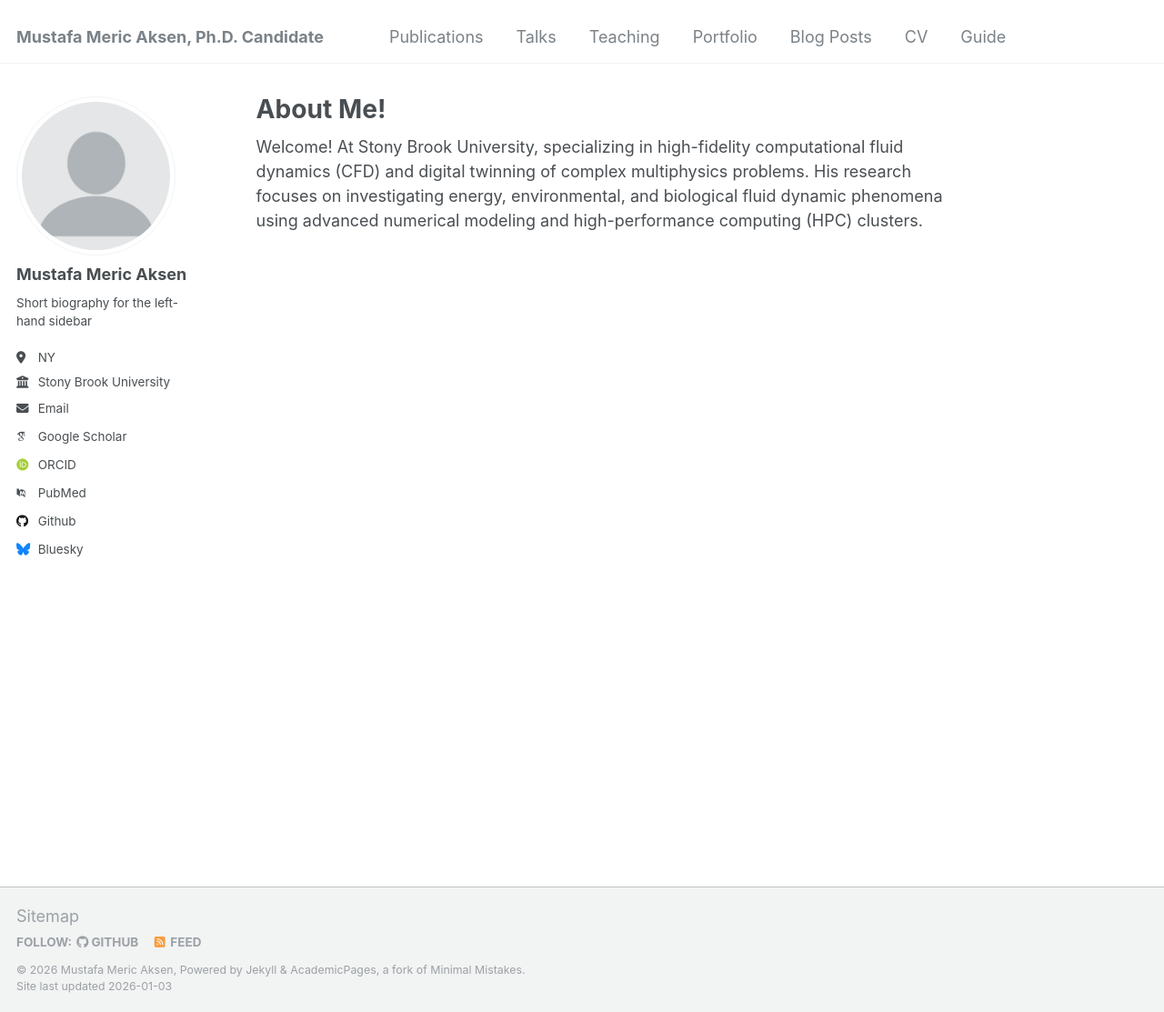
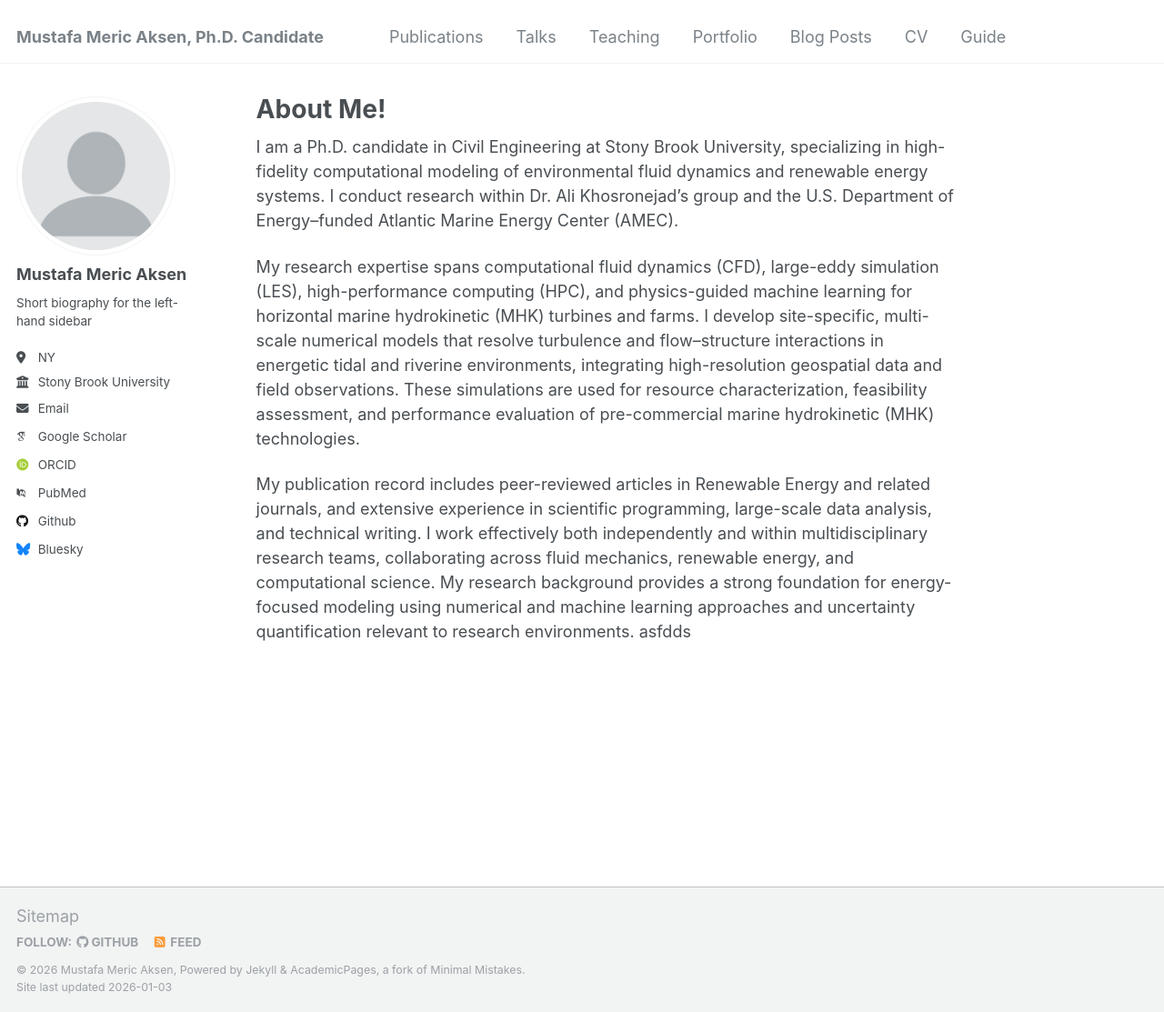
Before and after one commit to aksenmeric/mericaksen, a Jekyll site: the page built from _pages/about.md, in a window 1280 px wide and 1113 px high. Shown: the whole window at 91% size. Built offline with Jekyll 4.4.1, drawn with Linux system fonts in a browser that asks for light colours; some web fonts are replaced.

Commit message:
Update about.md

```diff
--- a/_pages/about.md
+++ b/_pages/about.md
@@ -7,4 +7,8 @@ redirect_from:
   - /about.html
 ---
 
-Welcome! At Stony Brook University, specializing in high-fidelity computational fluid dynamics (CFD) and digital twinning of complex multiphysics problems. His research focuses on investigating energy, environmental, and biological fluid dynamic phenomena using advanced numerical modeling and high-performance computing (HPC) clusters.
+I am a Ph.D. candidate in Civil Engineering at Stony Brook University, specializing in high-fidelity computational modeling of environmental fluid dynamics and renewable energy systems. I conduct research within Dr. Ali Khosronejad’s group and the U.S. Department of Energy–funded Atlantic Marine Energy Center (AMEC).
+
+My research expertise spans computational fluid dynamics (CFD), large-eddy simulation (LES), high-performance computing (HPC), and physics-guided machine learning for horizontal marine hydrokinetic (MHK) turbines and farms. I develop site-specific, multi-scale numerical models that resolve turbulence and flow–structure interactions in energetic tidal and riverine environments, integrating high-resolution geospatial data and field observations. These simulations are used for resource characterization, feasibility assessment, and performance evaluation of pre-commercial marine hydrokinetic (MHK) technologies.
+
+My publication record includes peer-reviewed articles in Renewable Energy and related journals, and extensive experience in scientific programming, large-scale data analysis, and technical writing. I work effectively both independently and within multidisciplinary research teams, collaborating across fluid mechanics, renewable energy, and computational science. My research background provides a strong foundation for energy-focused modeling using numerical and machine learning approaches and uncertainty quantification relevant to research environments. asfdds
```
